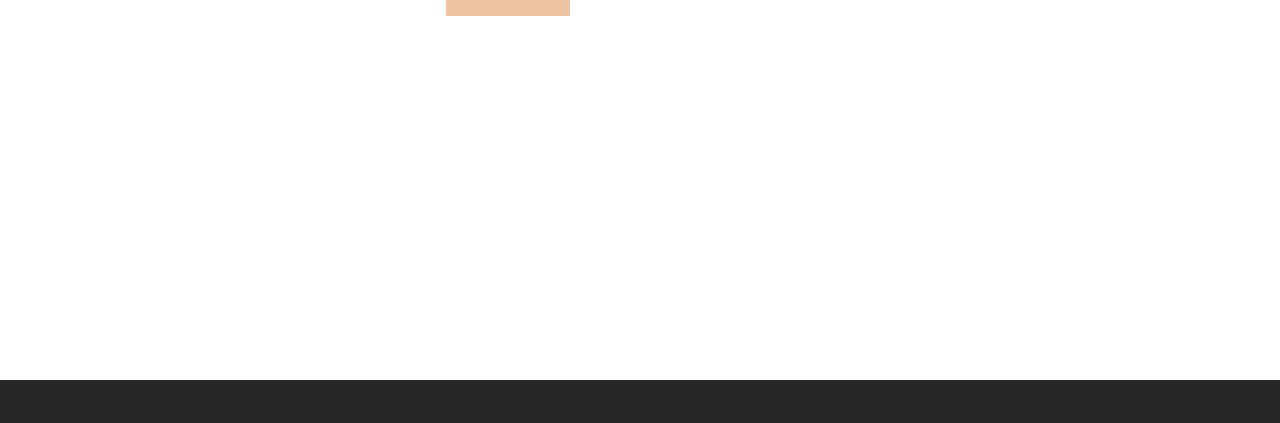
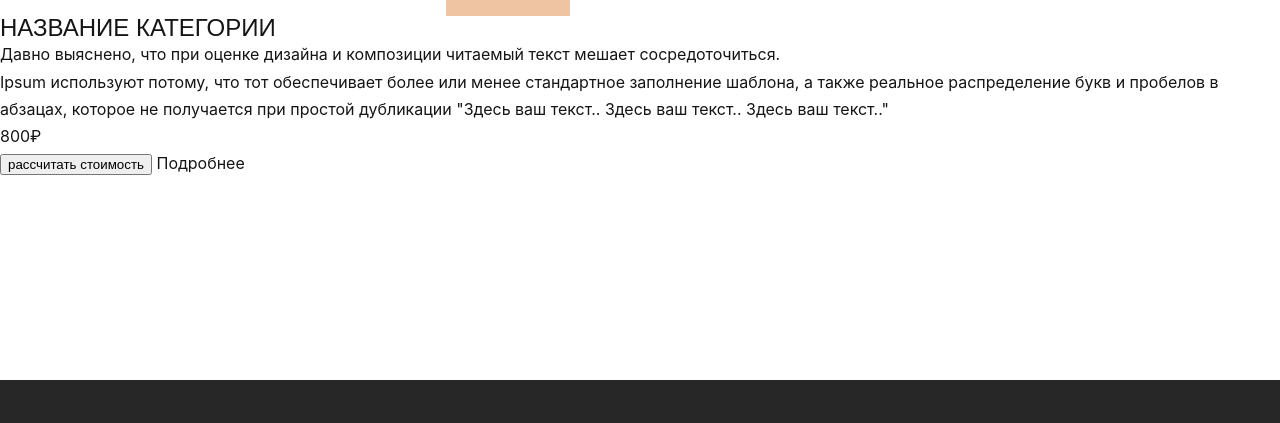
Before and after one commit to PetrovaNina/Skirting-Board, a website: page categories.html in a window 1280 px wide. Shown: the part 75-498 px from the top of the page. Drawn offline with nearby package versions, Linux system fonts and the light colour scheme; a web font is replaced by a local one.

Commit message:
created categories item structure

```diff
--- a/categories.html
+++ b/categories.html
@@ -9,6 +9,7 @@
   <!-- Stylesheets-->
   <link rel="stylesheet" href="css/reset.css">
   <link rel="stylesheet" href="css/style.css">
+  <link rel="stylesheet" href="css/categories.css">
   <!-- Fonts -->
   <link rel="stylesheet" href="css/fonts.css">
   <!-- Icons -->
@@ -65,6 +66,21 @@
     </div>
   </header>
   <main>
+    <article class="categories-item">
+      <div class="categories-item__image"></div>
+      <div class="categories-item__caption">
+        <h2 class="categories-item__title">Название Категории</h2>
+        <div class="categories-item__description">
+          <p>Давно выяснено, что при оценке дизайна и композиции читаемый текст мешает сосредоточиться. </p>
+          <p>Ipsum используют потому, что тот обеспечивает более или менее стандартное заполнение шаблона, а также
+            реальное распределение букв и пробелов в абзацах, которое не получается при простой дубликации "Здесь ваш
+            текст.. Здесь ваш текст.. Здесь ваш текст.." </p>
+        </div>
+        <div class="categories-item__prise">800<span>₽</span></div>
+        <button class="categories-item__button">рассчитать стоимость</button>
+        <a class="button categories-item__link">Подробнее</a>
+      </div>
+    </article>
   </main>
   <footer class="section">
     <div class="container footer-container">
```
